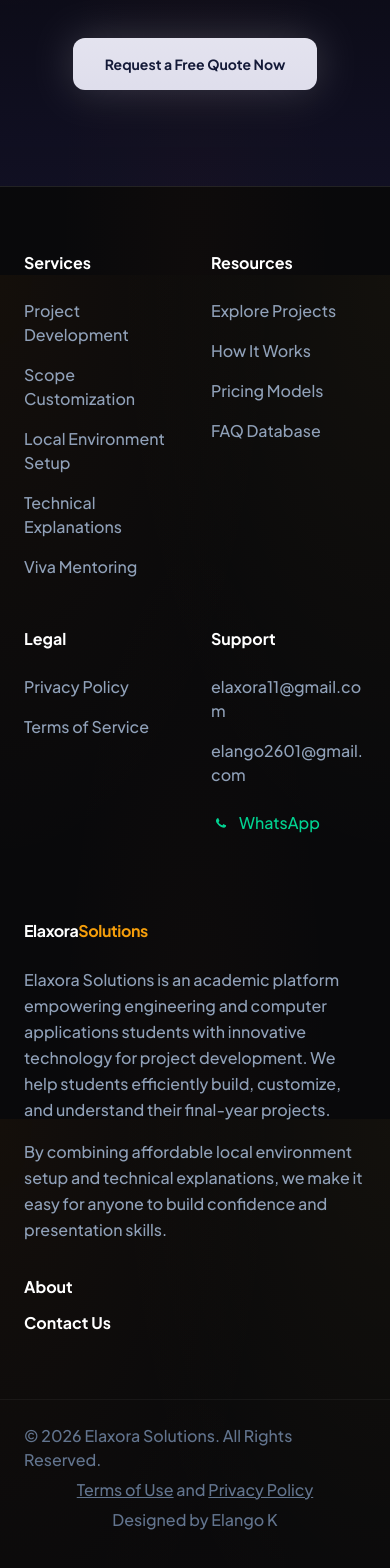
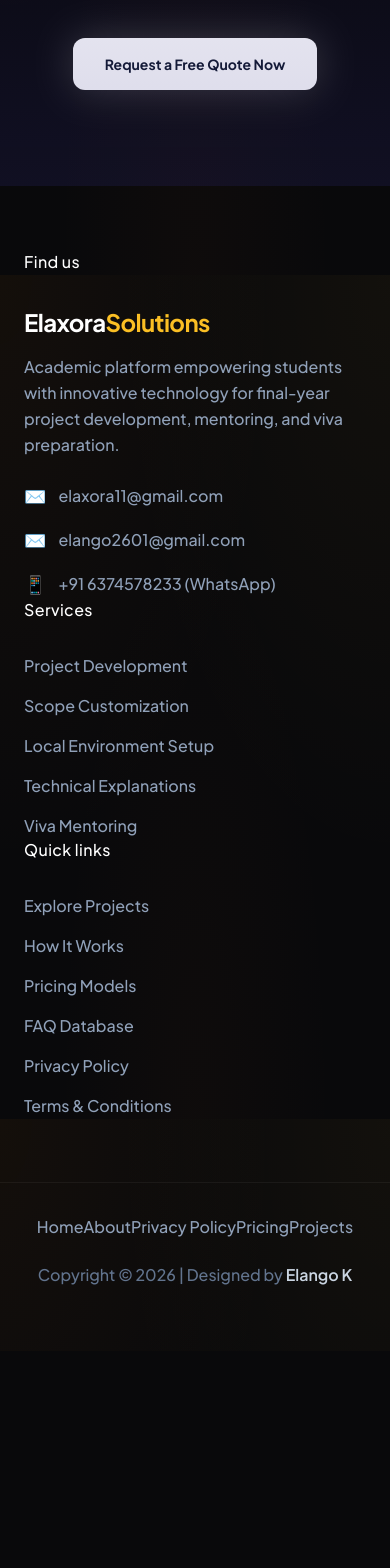
Before and after one commit to elango2601/Elaxora_Project, a Next.js app in the folder frontend/: page / in a window 390 px wide. Shown: the part 3945-5513 px from the top of the page. After the commit the page ends 5296 px from the top, so only its background shows below. Built offline with nearby package versions, Linux system fonts and the light colour scheme; no server answers.

Commit message:
Redesign footer to match exact 3-column layout requested

```diff
--- a/frontend/src/components/Footer.tsx
+++ b/frontend/src/components/Footer.tsx
@@ -2,15 +2,40 @@ import Link from "next/link";
 
 export default function Footer() {
   return (
-    <footer className="bg-[#0f111a] border-t border-white/10 text-white mt-16 md:mt-24">
-      <div className="max-w-[1400px] mx-auto px-6 py-16 md:py-20">
+    <footer className="bg-[#1f242d] text-white mt-16 md:mt-24">
+      <div className="max-w-[1200px] mx-auto px-6 py-16 md:py-20">
+        <div className="grid grid-cols-1 sm:grid-cols-2 md:grid-cols-3 gap-12 lg:gap-16">
 
-        {/* Main Grid: 4 columns of links + 2 columns for Brand (6 cols total on desktop) */}
-        <div className="grid grid-cols-2 md:grid-cols-6 gap-x-8 gap-y-12">
+          {/* Column 1: Find us */}
+          <div>
+            <h3 className="text-[17px] font-medium mb-8 text-white tracking-wide">Find us</h3>
+            <Link href="/" className="inline-block mb-4">
+              <span className="text-2xl font-bold tracking-tight text-white flex items-center">
+                Elaxora<span className="text-indigo-400">Solutions</span>
+              </span>
+            </Link>
+            <p className="text-[14px] text-slate-400 mb-6 leading-relaxed pr-4 font-medium">
+              Academic platform empowering students with innovative technology for final-year project development, mentoring, and viva preparation.
+            </p>
+            <ul className="space-y-4 text-[14px] text-slate-400 font-medium">
+              <li className="flex items-center gap-3">
+                <span className="text-lg">✉️</span>
+                <a href="mailto:elaxora11@gmail.com" className="hover:text-white transition-colors break-all">elaxora11@gmail.com</a>
+              </li>
+              <li className="flex items-center gap-3">
+                <span className="text-lg">✉️</span>
+                <a href="mailto:elango2601@gmail.com" className="hover:text-white transition-colors break-all">elango2601@gmail.com</a>
+              </li>
+              <li className="flex items-center gap-3">
+                <span className="text-lg">📱</span>
+                <a href="https://wa.me/916374578233" target="_blank" rel="noopener noreferrer" className="hover:text-white transition-colors">+91 6374578233 (WhatsApp)</a>
+              </li>
+            </ul>
+          </div>
 
-          {/* Column 1: Services */}
-          <div className="col-span-1">
-            <h3 className="text-white font-bold text-[16px] mb-6">Services</h3>
+          {/* Column 2: Services */}
+          <div>
+            <h3 className="text-[17px] font-medium mb-8 text-white tracking-wide">Services</h3>
             <ul className="space-y-4 text-[14px] text-slate-400 font-medium">
               <li><span className="hover:text-white cursor-pointer transition-colors">Project Development</span></li>
               <li><span className="hover:text-white cursor-pointer transition-colors">Scope Customization</span></li>
@@ -20,78 +45,35 @@ export default function Footer() {
             </ul>
           </div>
 
-          {/* Column 2: Resources */}
-          <div className="col-span-1">
-            <h3 className="text-white font-bold text-[16px] mb-6">Resources</h3>
+          {/* Column 3: Quick links */}
+          <div>
+            <h3 className="text-[17px] font-medium mb-8 text-white tracking-wide">Quick links</h3>
             <ul className="space-y-4 text-[14px] text-slate-400 font-medium">
               <li><Link href="/projects" className="hover:text-white transition-colors">Explore Projects</Link></li>
               <li><Link href="/how-it-works" className="hover:text-white transition-colors">How It Works</Link></li>
               <li><Link href="/pricing" className="hover:text-white transition-colors">Pricing Models</Link></li>
               <li><Link href="/faq" className="hover:text-white transition-colors">FAQ Database</Link></li>
+              <li><Link href="/privacy" className="hover:text-white transition-colors">Privacy Policy</Link></li>
+              <li><Link href="/terms" className="hover:text-white transition-colors">Terms & Conditions</Link></li>
             </ul>
           </div>
 
-          {/* Column 3: Legal */}
-          <div className="col-span-1">
-            <h3 className="text-white font-bold text-[16px] mb-6">Legal</h3>
-            <ul className="space-y-4 text-[14px] text-slate-400 font-medium">
-              <li><Link href="/privacy" className="hover:text-white transition-colors">Privacy Policy</Link></li>
-              <li><Link href="/terms" className="hover:text-white transition-colors">Terms of Service</Link></li>
-            </ul>
-          </div>
-
-          {/* Column 4: Support */}
-          <div className="col-span-1">
-            <h3 className="text-white font-bold text-[16px] mb-6">Support</h3>
-            <ul className="space-y-4 text-[14px] text-slate-400 font-medium">
-              <li><a href="mailto:elaxora11@gmail.com" className="hover:text-white transition-colors break-all">elaxora11@gmail.com</a></li>
-              <li><a href="mailto:elango2601@gmail.com" className="hover:text-white transition-colors break-all">elango2601@gmail.com</a></li>
-              <li className="pt-2">
-                <a href="https://wa.me/916374578233" target="_blank" rel="noopener noreferrer" className="inline-flex items-center gap-2 text-emerald-400 hover:text-emerald-300 transition-colors">
-                  <svg className="w-5 h-5" viewBox="0 0 24 24" fill="currentColor">
-                    <path d="M17.472 14.382c-.297-.149-1.758-.867-2.03-.967-.273-.099-.471-.148-.67.15-.197.297-.767.966-.94 1.164-.173.199-.347.223-.644.075-.297-.15-1.255-.463-2.39-1.475-.883-.788-1.48-1.761-1.653-2.059-.173-.297-.018-.458.13-.606.134-.133.298-.347.446-.52.149-.174.198-.298.298-.497.099-.198.05-.371-.025-.52-.075-.149-.669-1.612-.916-2.207-.242-.579-.487-.5-.669-.51-.173-.008-.371-.01-.57-.01-.198 0-.52.074-.792.372-.272.297-1.04 1.016-1.04 2.479 0 1.462 1.065 2.875 1.213 3.074.149.198 2.096 3.2 5.077 4.487.709.306 1.262.489 1.694.625.712.227 1.36.195 1.871.118.571-.085 1.758-.719 2.006-1.413.248-.694.248-1.289.173-1.413-.074-.124-.272-.198-.57-.347"/>
-                  </svg>
-                  WhatsApp
-                </a>
-              </li>
-            </ul>
-          </div>
-
-          {/* Column 5 & 6: Brand (Logo + Text) */}
-          <div className="col-span-2 md:pl-10 flex flex-col items-start mt-8 md:mt-0">
-            <Link href="/" className="flex items-center space-x-2">
-              <span className="text-[28px] font-bold tracking-tight text-white">
-                Elaxora<span className="text-indigo-500">Solutions</span>
-              </span>
-            </Link>
-            <p className="mt-6 text-[14px] text-slate-400 leading-relaxed font-medium">
-              Elaxora Solutions is an academic platform empowering engineering and computer applications students with innovative technology for project development. We help students efficiently build, customize, and understand their final-year projects.
-            </p>
-            <p className="mt-4 text-[14px] text-slate-400 leading-relaxed font-medium">
-              By combining affordable local environment setup and technical explanations, we make it easy for anyone to build confidence and presentation skills.
-            </p>
-            <div className="mt-8 flex flex-col space-y-3 font-bold text-[14px]">
-              <Link href="/about" className="hover:text-indigo-400 transition-colors">About</Link>
-              <a href="mailto:elaxora11@gmail.com" className="hover:text-indigo-400 transition-colors">Contact Us</a>
-            </div>
-          </div>
-
         </div>
-
       </div>
 
-      {/* Copyright Bar */}
-      <div className="border-t border-white/5 bg-[#0a0b10]">
-        <div className="max-w-[1400px] mx-auto px-6 py-6 flex flex-col md:flex-row justify-center items-center gap-1.5 text-[13px] text-slate-500 font-medium">
-          <p>© {new Date().getFullYear()} Elaxora Solutions. All Rights Reserved.</p>
-          <div className="hidden md:block px-1">|</div>
-          <p>
-            <Link href="/terms" className="hover:text-white transition-colors underline decoration-slate-600 underline-offset-2">Terms of Use</Link>
-            {" "}and{" "}
-            <Link href="/privacy" className="hover:text-white transition-colors underline decoration-slate-600 underline-offset-2">Privacy Policy</Link>
+      {/* Bottom Copyright Area */}
+      <div className="border-t border-white/5 pt-8 pb-12">
+        <div className="max-w-[1200px] mx-auto px-6 text-center">
+          <ul className="flex flex-wrap justify-center gap-x-6 gap-y-3 text-[14px] text-slate-400 mb-6 font-medium">
+            <li><Link href="/" className="hover:text-white transition-colors">Home</Link></li>
+            <li><Link href="/how-it-works" className="hover:text-white transition-colors">About</Link></li>
+            <li><Link href="/privacy" className="hover:text-white transition-colors">Privacy Policy</Link></li>
+            <li><Link href="/pricing" className="hover:text-white transition-colors">Pricing</Link></li>
+            <li><Link href="/projects" className="hover:text-white transition-colors">Projects</Link></li>
+          </ul>
+          <p className="text-[13px] text-slate-500 font-medium">
+            Copyright © {new Date().getFullYear()} | Designed by <span className="font-semibold text-slate-300">Elango K</span>
           </p>
-          <div className="hidden md:block px-1">|</div>
-          <p>Designed by Elango K</p>
         </div>
       </div>
     </footer>
```
